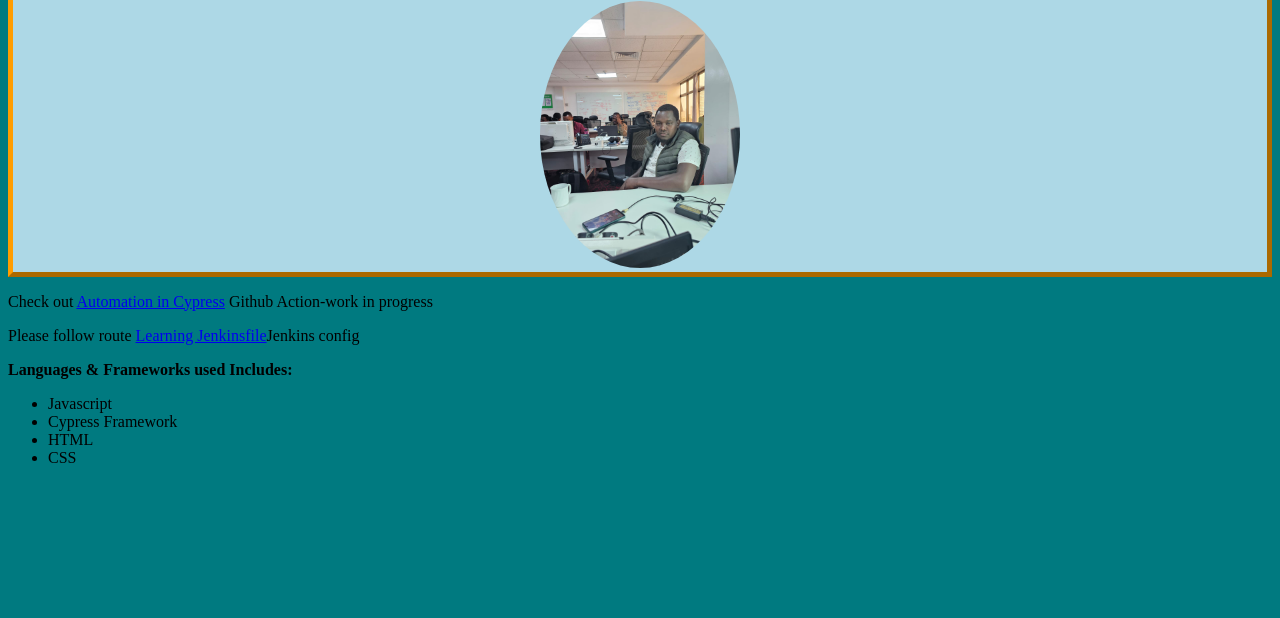
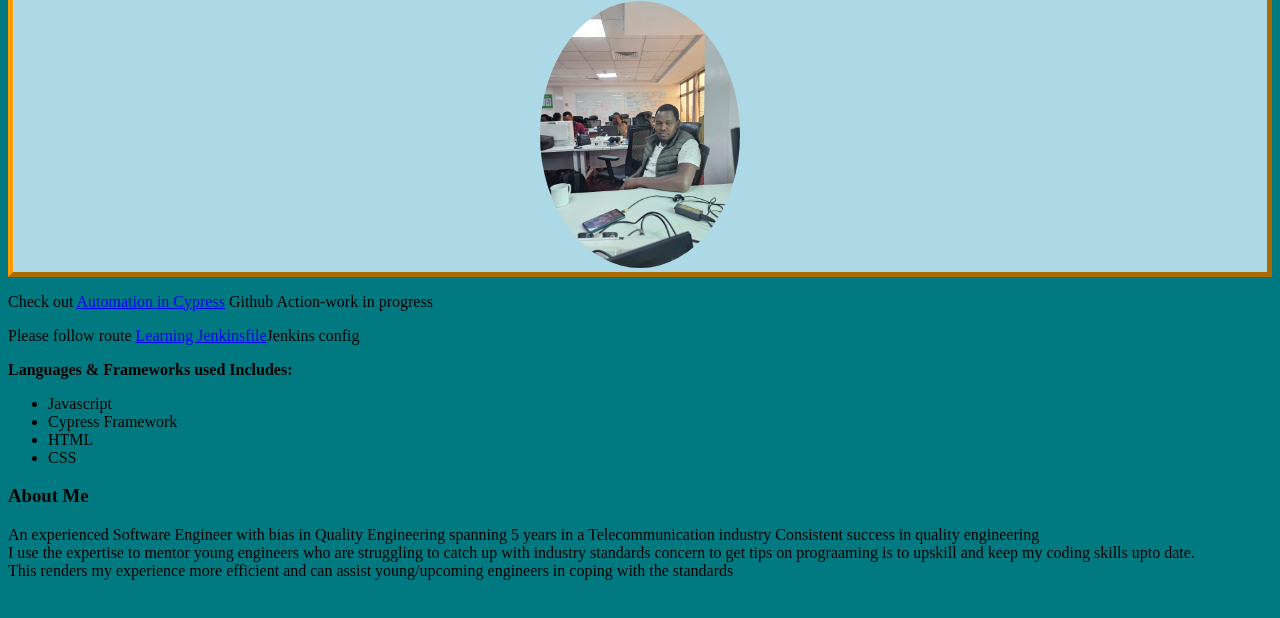
Before and after one commit to pkoriris/Week1-Independent-Project--Portfolio-Landing-Page, a plain HTML site: page index.html in a window 1280 px wide. Shown: the part 92-710 px from the top of the page. Drawn offline with Linux system fonts and the light colour scheme; files whose address does not match are found by name.

Commit message:
update about me page

```diff
--- a/index.html
+++ b/index.html
@@ -32,6 +32,9 @@
     <li>HTML</li>
     <li>CSS</li>
          </ul>
+         <h3>About Me</h3>
+         <p>An experienced Software Engineer with bias in Quality Engineering spanning 5 years in  a Telecommunication industry <span>Consistent success in quality engineering<br>I use the expertise to mentor young engineers who are struggling to catch up with industry standards </span> concern to get tips on prograaming is to upskill and keep my coding skills upto date.<br>This renders my experience more efficient and can assist young/upcoming engineers in coping with the standards</p>
+
         </body>
 </html>
 
```
